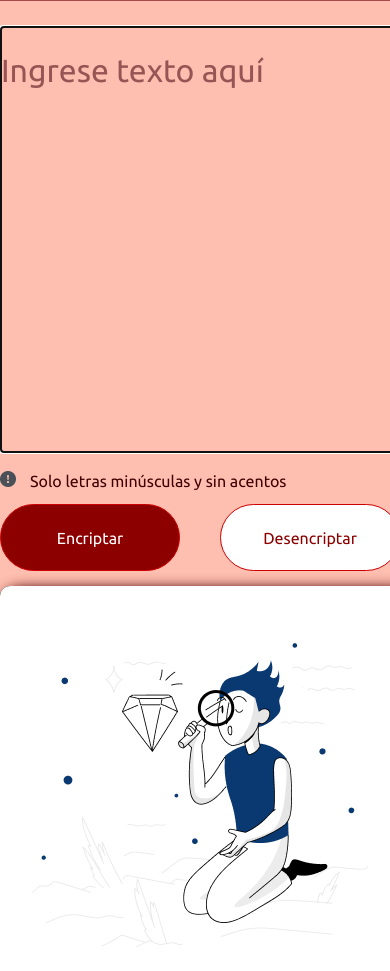
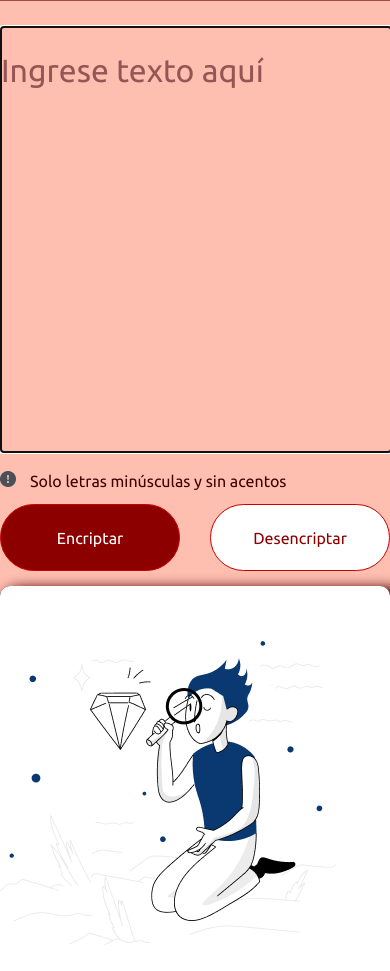
Before and after one commit to JoseValdebenitoG/jvtextencrypt, a plain HTML site: page index.html in a window 390 px wide. Shown: the part 129-1100 px from the top of the page. Drawn offline with Linux system fonts and the light colour scheme.

Commit message:
mejorando responsive

```diff
--- a/static/style.css
+++ b/static/style.css
@@ -247,15 +247,19 @@ footer {
     }
     .caja, main{
         display: block;
-        width: auto;
+        width: 100%;
         margin: 0 auto;
     }
     .caja h1{
         display: inline;
         margin: 0;
     }
-    .left, .right{
+    .left, .right, .insert-text, .right-doll{
         float: none;
+        width: 100%;
         margin: 0 auto;
     }
+    .doll{
+        margin: 30px auto;
+    }
 }
```
